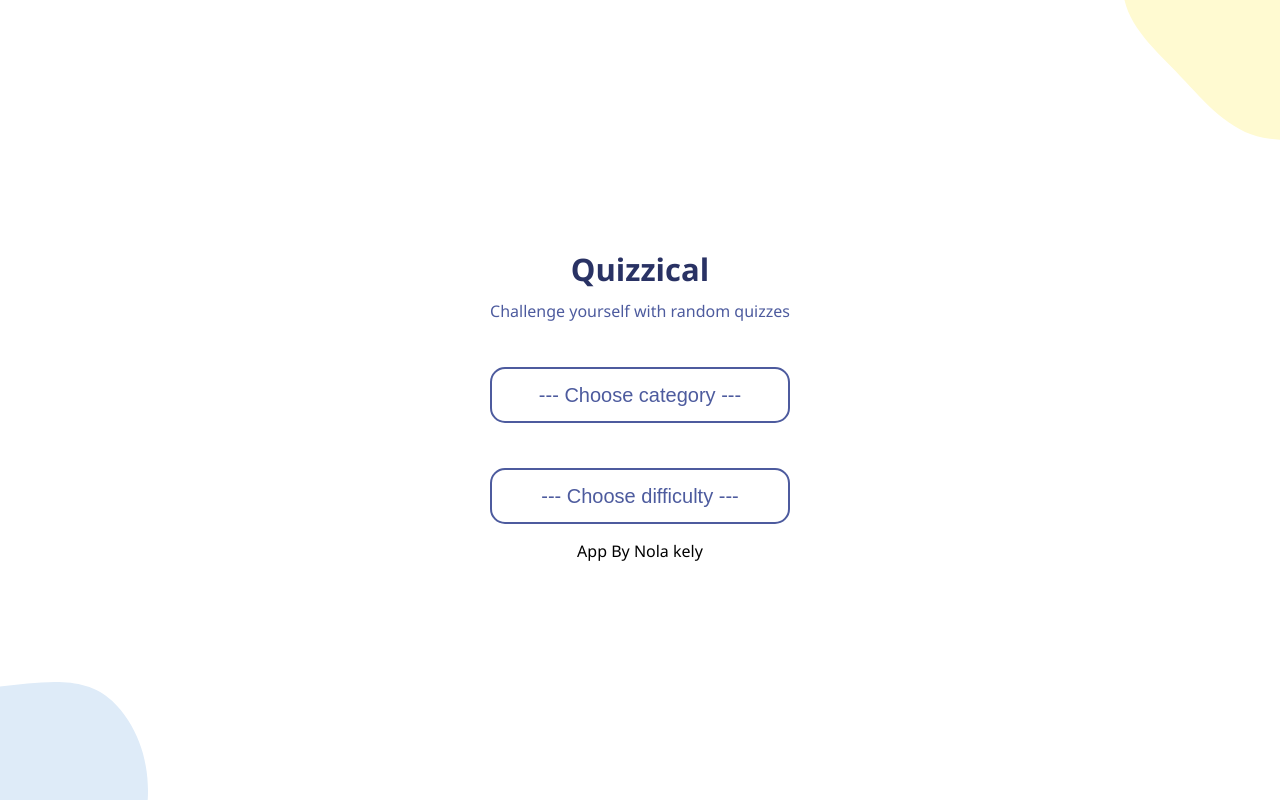
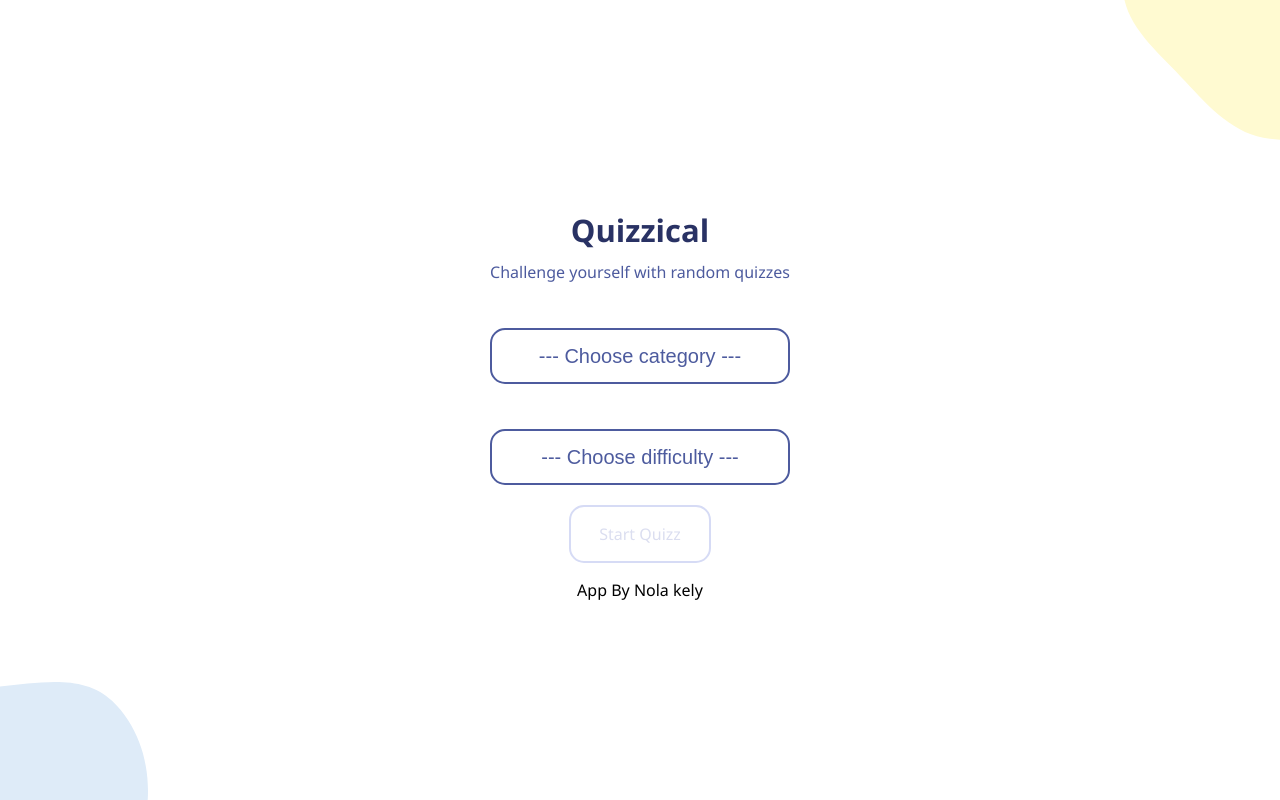
Before and after one commit to Noulakl/Quizzical, a React (Vite) app: page / in a window 1280 px wide. Built offline with nearby package versions, Linux system fonts and the light colour scheme.

Commit message:
enhanced accessibility
I conditionally activate the start button

```diff
--- a/Pages/StartPage.jsx
+++ b/Pages/StartPage.jsx
@@ -74,10 +74,15 @@ export default function StartPage(){
             </form>
 
            {
-           hasChosen &&
            <Link
-                className="active"
-                to={"quizPage"}>
+                className={hasChosen ? "active" : "disabled"}
+                to={"quizPage"}
+                style={
+                    {
+                        pointerEvents:!hasChosen ? 'none' : 'auto',
+                    }
+                }
+                >
                 Start Quizz
             </Link>}
         <p>App By Nola kely</p>
```
